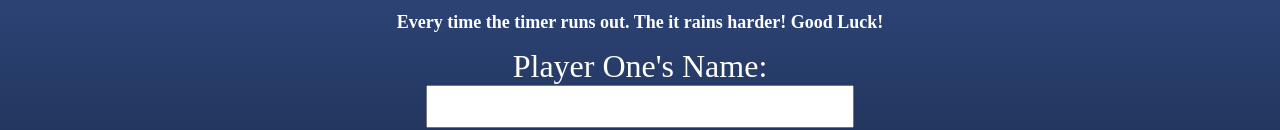
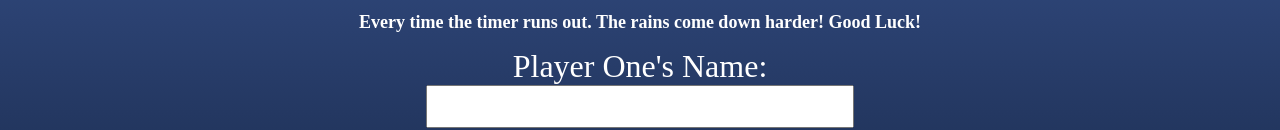
Before and after one commit to canderson22/raining_cats, a plain HTML site: page index.html in a window 1280 px wide. Shown: the part 465-595 px from the top of the page. Drawn offline with nearby package versions, Linux system fonts and the light colour scheme.

Commit message:
fixed typos

```diff
--- a/index.html
+++ b/index.html
@@ -19,7 +19,7 @@
         Green cats are bonus 10 points <br>
         Each miss is minus 1 point
     </h2>
-    <h2>Every time the timer runs out. The it rains harder! Good Luck!</h2>
+    <h2>Every time the timer runs out. The rains come down harder! Good Luck!</h2>
     <form class="form">
         <label>Player One's Name:</label><br>
         <input type="text" id="player1Name"><br>
```
